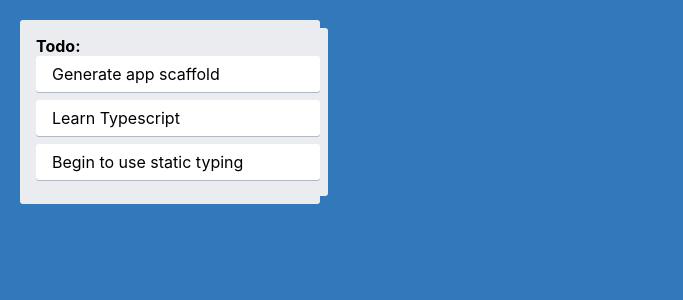
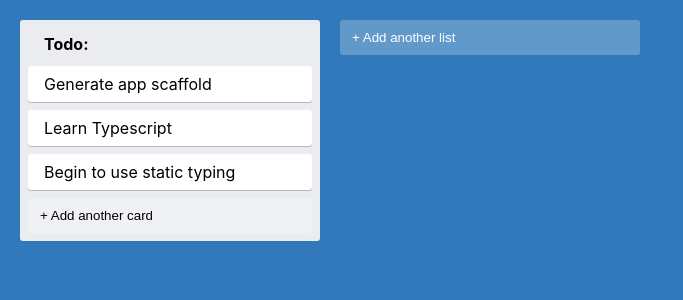
Before and after one commit to MoltenPL85/trello-clone, a React (Create React App) app: page / in a window 1280 px wide. Shown: the top 300 px of the page, without its empty margins (0-683 px from the left). Built offline with nearby package versions, Linux system fonts and the light colour scheme.

Commit message:
AddNewItem, Card, NewItemForm components

```diff
--- /dev/null
+++ b/src/AddNewItem.tsx
@@ -0,0 +1,34 @@
+import { useState } from "react";
+import { NewItemForm } from "./NewItemForm";
+import { AddItemButton } from "./styles";
+
+type AddNewItemProps = {
+  onAdd(text: string): void;
+  toggleButtonText: string;
+  dark?: boolean;
+};
+
+export const AddNewItem = ({
+  onAdd,
+  toggleButtonText,
+  dark,
+}: AddNewItemProps) => {
+  const [showForm, setShowForm] = useState(false);
+
+  if (showForm) {
+    return (
+      <NewItemForm
+        onAdd={(text) => {
+          onAdd(text);
+          setShowForm(false);
+        }}
+      />
+    );
+  }
+
+  return (
+    <AddItemButton dark={dark} onClick={() => setShowForm(true)}>
+      {toggleButtonText}
+    </AddItemButton>
+  );
+};
--- a/src/App.tsx
+++ b/src/App.tsx
@@ -1,10 +1,15 @@
+import { AddNewItem } from "./AddNewItem";
 import { Column } from "./Column";
-import { AppContainer, ColumnContainer } from "./styles";
+import { AppContainer } from "./styles";
 
 export const App = () => {
-  return (<AppContainer>
-    <ColumnContainer>
-      <Column text="Todo:" />
-    </ColumnContainer>
-  </AppContainer>);
-}
+  return (
+    <AppContainer>
+      <Column text='Todo:' />
+      <AddNewItem
+        toggleButtonText='+ Add another list'
+        onAdd={() => console.log("Item created")}
+      />
+    </AppContainer>
+  );
+};
--- /dev/null
+++ b/src/Card.tsx
@@ -0,0 +1,9 @@
+import { CardContainer } from "./styles";
+
+type CardProps = {
+  text: string;
+};
+
+export const Card = ({ text }: CardProps) => {
+  return <CardContainer>{text}</CardContainer>;
+};
--- a/src/Column.tsx
+++ b/src/Column.tsx
@@ -1,16 +1,23 @@
-import { CardContainer, ColumnContainer, ColumnTitle } from "./styles"
+import { AddNewItem } from "./AddNewItem";
+import { Card } from "./Card";
+import { ColumnContainer, ColumnTitle } from "./styles";
 
 type ColumnProps = {
-  text: string
-}
+  text: string;
+};
 
 export const Column = ({ text }: ColumnProps) => {
   return (
     <ColumnContainer>
       <ColumnTitle>{text}</ColumnTitle>
-      <CardContainer>Generate app scaffold</CardContainer>
-      <CardContainer>Learn Typescript</CardContainer>
-      <CardContainer>Begin to use static typing</CardContainer>
+      <Card text='Generate app scaffold' />
+      <Card text='Learn Typescript' />
+      <Card text='Begin to use static typing' />
+      <AddNewItem
+        toggleButtonText='+ Add another card'
+        onAdd={() => console.log("New item added")}
+        dark
+      />
     </ColumnContainer>
-  )
-}
+  );
+};
--- /dev/null
+++ b/src/NewItemForm.tsx
@@ -0,0 +1,17 @@
+import { useState } from "react";
+import { NewItemButton, NewItemFormContainer, NewItemInput } from "./styles";
+
+type NewItemFormProps = {
+  onAdd(text: string): void;
+};
+
+export const NewItemForm = ({ onAdd }: NewItemFormProps) => {
+  const [text, setText] = useState("");
+
+  return (
+    <NewItemFormContainer>
+      <NewItemInput value={text} onChange={(e) => setText(e.target.value)} />
+      <NewItemButton onClick={() => onAdd(text)}>Create</NewItemButton>
+    </NewItemFormContainer>
+  );
+};
--- a/src/styles.ts
+++ b/src/styles.ts
@@ -21,7 +21,7 @@
 `;
 
 export const ColumnTitle = styled.div`
-  padding: 6 px 16px 12px;
+  padding: 6px 16px 12px;
   font-weight: bold;
 `;
 
@@ -34,3 +34,50 @@
   border-radius: 3px;
   box-shadow: #091e4240 0px 1px 0px 0px;
 `;
+
+type AddItemButtonProps = {
+  dark?: boolean;
+};
+
+export const AddItemButton = styled.button<AddItemButtonProps>`
+  background-color: #ffffff3d;
+  border-radius: 3px;
+  border: none;
+  color: ${(props) => (props.dark ? "#000" : "#fff")};
+  cursor: pointer;
+  max-width: 300px;
+  padding: 10px 12px;
+  text-align: left;
+  transition: background 85ms ease-in;
+  width: 100%;
+  &:hover {
+    background-color: #ffffff52;
+  }
+`;
+
+export const NewItemFormContainer = styled.div`
+  max-width: 300px;
+  display: flex;
+  flex-direction: column;
+  width: 100%;
+  align-items: flex-start;
+`;
+
+export const NewItemButton = styled.button`
+  background-color: #5aac44;
+  border-radius: 3px;
+  border: none;
+  box-shadow: none;
+  color: #fff;
+  padding: 6px 12px;
+  text-align: center;
+`;
+
+export const NewItemInput = styled.input`
+  border-radius: 3px;
+  border: none;
+  box-shadow: #091e4240 0px 1px 0px 0px;
+  margin-bottom: 0.5rem;
+  padding: 0.5rem 1rem;
+  width: 100%;
+`;
```
